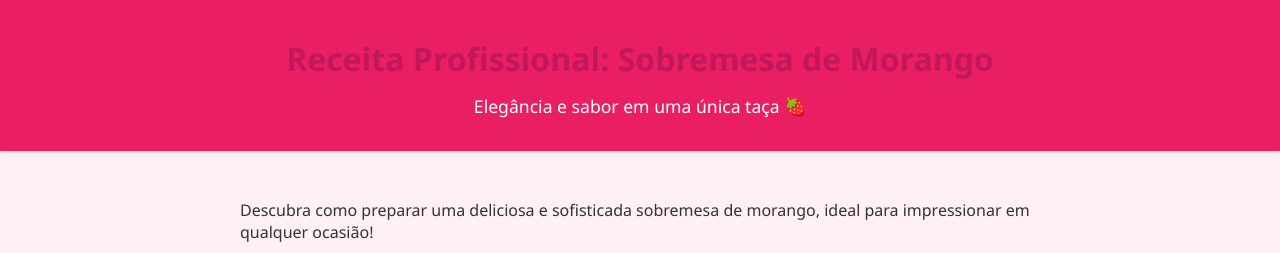
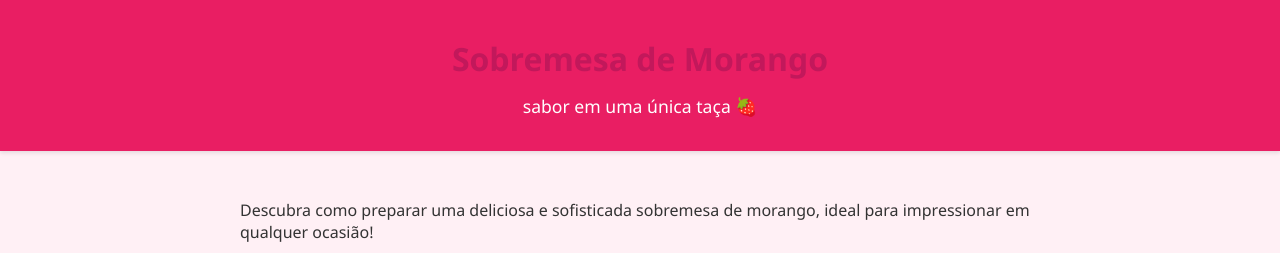
Before and after one commit to Isaa22/mornago, a plain HTML site: page index.html in a window 1280 px wide. Shown: the top 253 px of the page. Drawn offline with Linux system fonts and the light colour scheme.

Commit message:
Update index.html

```diff
--- a/index.html
+++ b/index.html
@@ -3,13 +3,13 @@
 <head>
   <meta charset="UTF-8">
   <meta name="viewport" content="width=device-width, initial-scale=1.0">
-  <title>Receita Profissional de Morango</title>
+  <title>Receita doce na taça de Morango</title>
   <link rel="stylesheet" href="styles.css">
 </head>
 <body>
   <header>
-    <h1>Receita Profissional: Sobremesa de Morango</h1>
-    <p class="subtitulo">Elegância e sabor em uma única taça 🍓</p>
+    <h1>Sobremesa de Morango</h1>
+    <p class="subtitulo"> sabor em uma única taça 🍓</p>
   </header>
 
   <main>
```
